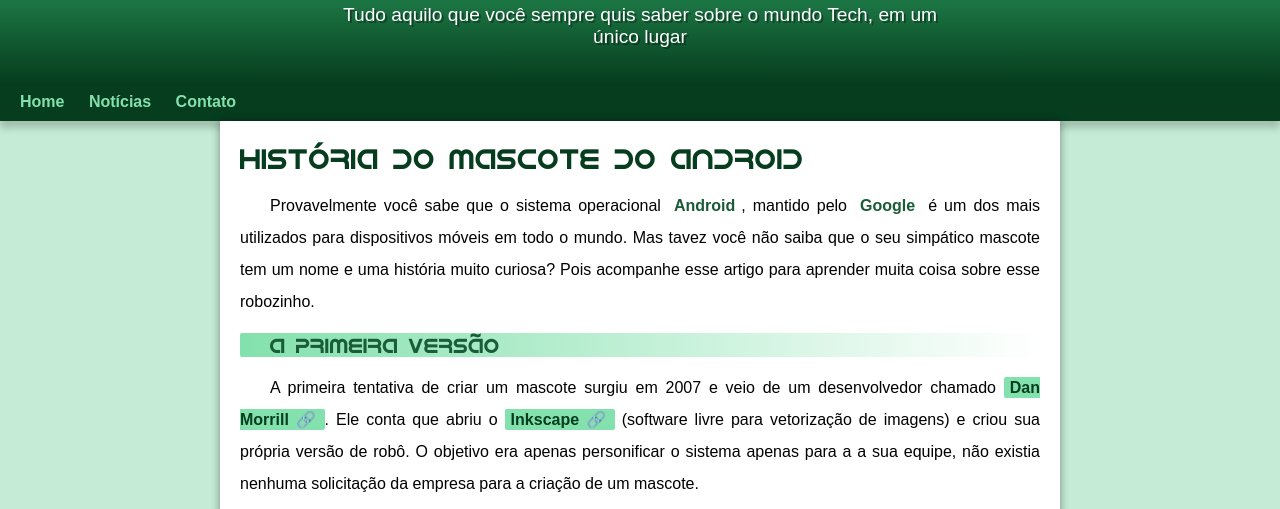
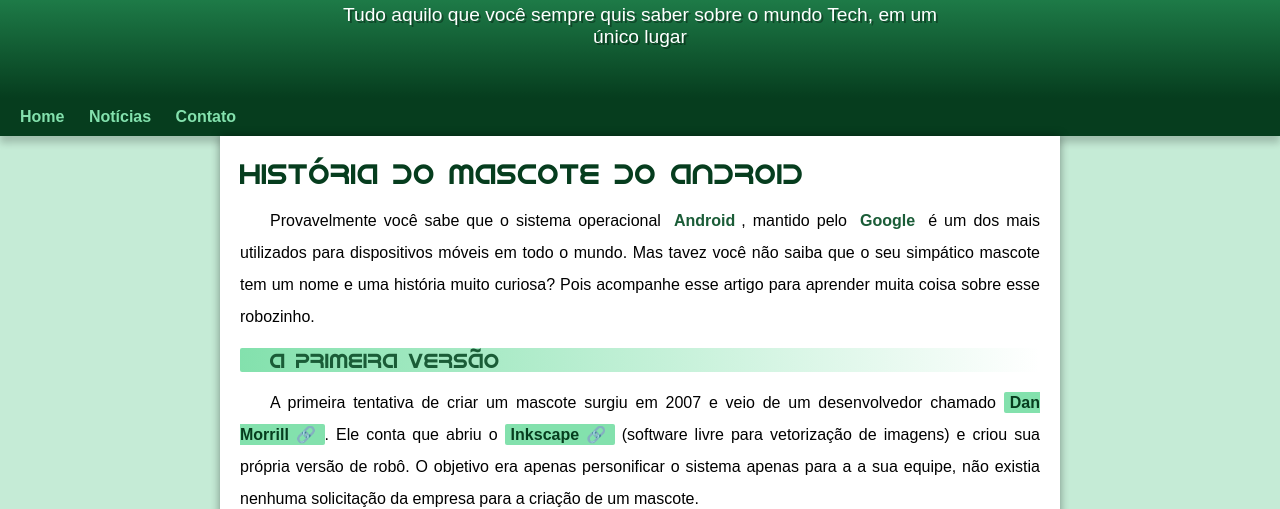
Before and after one commit to FerCastor/projeto-android, a plain HTML site: page index.html in a window 1280 px wide. Shown: the part 73-582 px from the top of the page. Drawn offline with Linux system fonts and the light colour scheme.

Commit message:
Aumento no padding

```diff
--- a/estilo/style.css
+++ b/estilo/style.css
@@ -59,7 +59,7 @@ header > p {
     max-width: 600px;
     padding-right: 10px;
     padding-left: 10px;
-    padding-bottom: 35px;
+    padding-bottom: 50px;
     margin: auto;
     text-shadow: 2px 2px 0px rgba(0, 0, 0, 0.350);
 }
```
